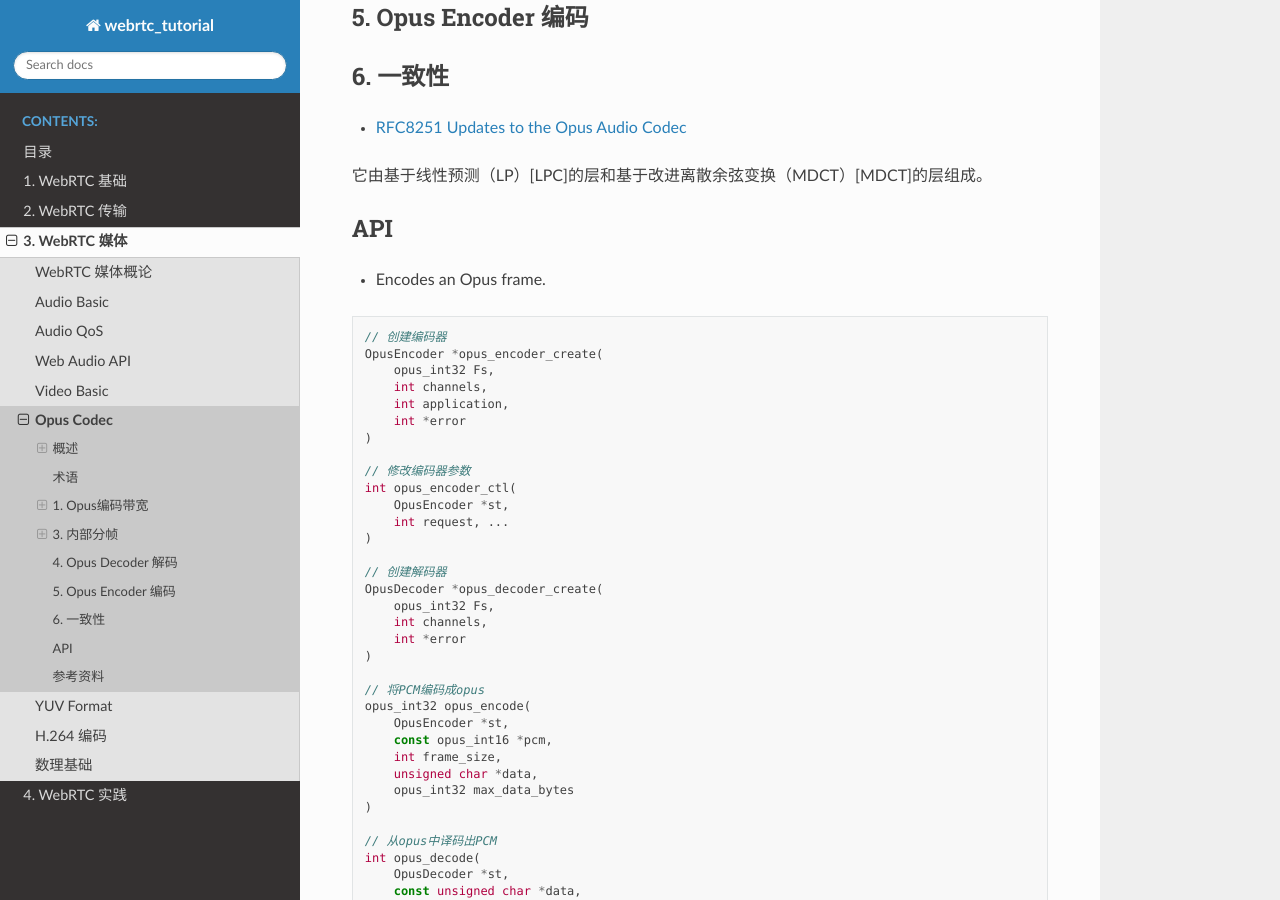
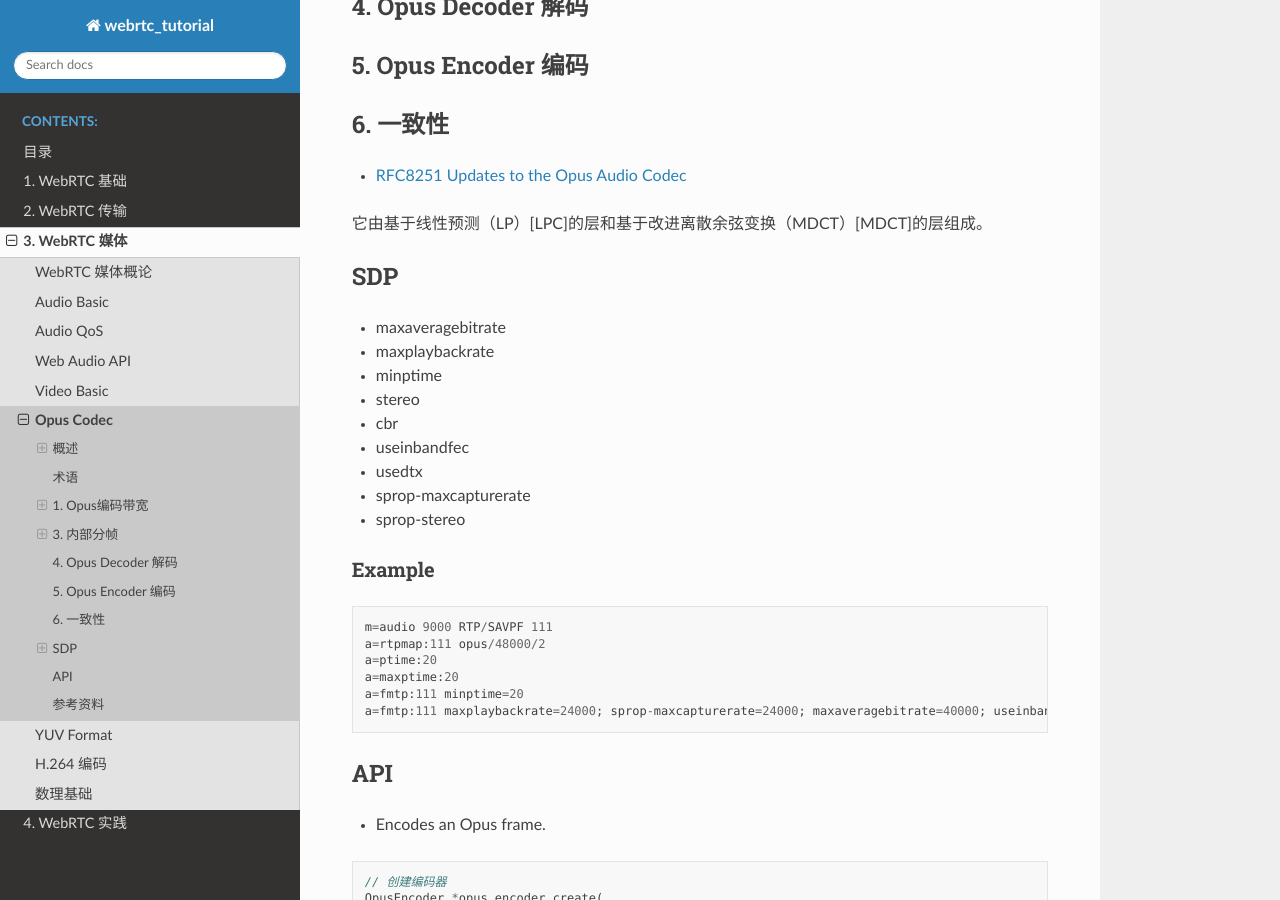
Before and after one commit to walterfan/webrtc_primer, a Sphinx documentation site: the page built from tutorial/source/3.media/opus.rst, in a window 1280 px wide and 900 px high, scrolled down 4675 px. Built offline with Sphinx 7.4.7 and the Read the Docs theme 2.0.0, drawn with Linux system fonts in a browser that asks for light colours.

Commit message:
update opus.rst

```diff
--- a/tutorial/source/3.media/opus.rst
+++ b/tutorial/source/3.media/opus.rst
@@ -187,6 +187,30 @@ TOC
 它由基于线性预测（LP）[LPC]的层和基于改进离散余弦变换（MDCT）[MDCT]的层组成。
 
 
+SDP
+===========
+
+* maxaveragebitrate
+* maxplaybackrate
+* minptime
+* stereo
+* cbr
+* useinbandfec
+* usedtx
+* sprop-maxcapturerate
+* sprop-stereo
+
+Example
+--------------
+
+.. code-block::
+
+    m=audio 9000 RTP/SAVPF 111
+    a=rtpmap:111 opus/48000/2
+    a=ptime:20
+    a=maxptime:20
+    a=fmtp:111 minptime=20
+    a=fmtp:111 maxplaybackrate=24000; sprop-maxcapturerate=24000; maxaveragebitrate=40000; useinbandfec=1; usedtx=1
 
 
 API
```
